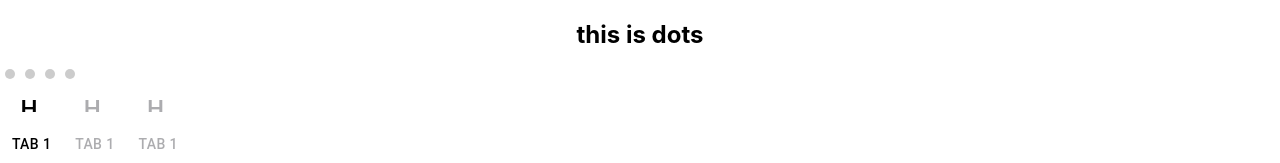
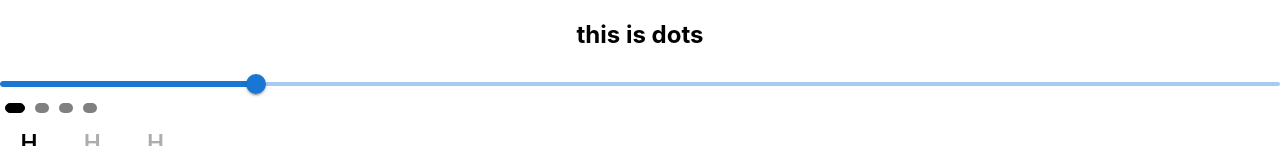
Before and after one commit to meermustan/react-material-ui, a React (Create React App) app: page / in a window 1280 px wide. Shown: the top 163 px of the page. Built offline with nearby package versions, Linux system fonts and the light colour scheme.

Commit message:
Added the range input selector

```diff
--- a/package.json
+++ b/package.json
@@ -9,6 +9,7 @@
     "@material-ui/styles": "^4.11.5",
     "@mui/icons-material": "^5.15.11",
     "@mui/material": "^5.15.11",
+    "@mui/styles": "^5.15.13",
     "@testing-library/jest-dom": "^5.17.0",
     "@testing-library/react": "^13.4.0",
     "@testing-library/user-event": "^13.5.0",
--- a/src/App.css
+++ b/src/App.css
@@ -11,6 +11,10 @@
   .App-logo {
     animation: App-logo-spin infinite 20s linear;
   }
+}
+
+.MuiTooltip-popper {  /* Target Material-UI tooltip class */
+  background-color: transparent !important;  /* Set transparent background with high specificity */
 }
 
 .App-header {
--- a/src/App.js
+++ b/src/App.js
@@ -5,6 +5,7 @@ import SwipeableTabs from './components/SwipeableTabs';
 import CircularTabBar from './components/CircularTabs';
 import { Button,Checkbox } from '@material-ui/core';
 import AcUnitIcon from '@mui/icons-material/AcUnit';
+import MultiSlider from './components/MultiSlider';
 
 function App() {
 
@@ -20,6 +21,7 @@ function App() {
   return (
     <div className="App">
         <h2>this is dots</h2>
+       <MultiSlider />
        <CustomDots totalDots={4} />
        <SwipeableTabs />
        <CircularTabBar  tabs={myTabs} onTabClick={handleTabClick} />
--- a/src/components/CustomDots.jsx
+++ b/src/components/CustomDots.jsx
@@ -1,7 +1,7 @@
 import React, { useState } from 'react';
-// import './CustomDots.css'; // Import your CSS file for styling
+import PropTypes from 'prop-types';
 
-const CustomDots = ({ totalDots }) => {
+const CustomDots = ({ totalDots, dotWidth, activeColor, inactiveColor }) => {
   const [activeDot, setActiveDot] = useState(0);
 
   const handleClick = (index) => {
@@ -9,21 +9,55 @@ const CustomDots = ({ totalDots }) => {
   };
 
   const calculateActiveDotPosition = () => {
-    return { left: `${activeDot * 50}px` }; // Assuming each dot has a width of 50px
+    return { left: `${activeDot * dotWidth}px` };
   };
 
   return (
     <div className="custom-dots-container">
-      <div className="active-dot" style={calculateActiveDotPosition()} />
       {Array.from({ length: totalDots }).map((_, index) => (
-        <div
+        <button
           key={index}
           className={`custom-dot ${activeDot === index ? 'active' : ''}`}
           onClick={() => handleClick(index)}
+          aria-label={`Dot ${index + 1}`}
+          aria-current={activeDot === index ? 'true' : null}
+          style={{
+            width: activeDot === index ? '20px' :`5px`,
+            height: `${dotWidth}px`,
+            borderRadius: activeDot === index? '20px' : '50px',
+            margin: '0 5px',
+            backgroundColor: activeDot === index ? activeColor : inactiveColor,
+            border: `1px solid ${activeDot === index ? activeColor : 'transparent'}`,
+            cursor: 'pointer',
+          }}
         />
       ))}
+      <div
+        className="active-dot"
+        style={{
+          position: 'absolute',
+          bottom: '0',
+          left: calculateActiveDotPosition().left,
+          width: `${dotWidth}px`,
+          height: '2px',
+          backgroundColor: activeColor,
+        }}
+        aria-hidden="true"
+      />
     </div>
   );
 };
 
+CustomDots.propTypes = {
+  totalDots: PropTypes.number.isRequired,
+  dotWidth: PropTypes.number.isRequired,
+  activeColor: PropTypes.string,
+  inactiveColor: PropTypes.string,
+};
+
+CustomDots.defaultProps = {
+  activeColor: 'black',
+  inactiveColor: 'grey',
+};
+
 export default CustomDots;
--- /dev/null
+++ b/src/components/MultiSlider.jsx
@@ -0,0 +1,101 @@
+import React from 'react';
+import Tooltip,{ tooltipClasses } from '@mui/material/Tooltip';
+import { styled } from '@mui/material/styles';
+import Slider, { SliderThumb, SliderValueLabelProps } from '@mui/material/Slider';
+import { makeStyles } from '@mui/styles'; // Import for custom styles
+
+const useStyles = makeStyles((theme) => ({
+  tooltip: {
+    transform: 'translateY(-50%)',
+    height: '100%',
+    backgroundColor: 'inherit',
+    borderRadius: '4px',
+    height: "calc(100% + 60px)",
+    display: 'flex',
+    flexDirection: 'column',
+    alignItems: 'center',
+    justifyContent: 'space-between',
+    '&.MuiSlider-thumb:hover':{
+        boxShadow: 'none',
+    },
+  },
+  tooltipLine: {
+    border: '1px solid #1976d2',
+    flex: 1,
+  },
+  tooltipCircle: {
+    width: '100%',
+    padding: '4px 6px',
+    height: '24px',
+    backgroundColor: '#1976d2',
+    borderRadius: '20px',
+    display: 'flex',
+    justifyContent: 'center',
+    alignItems: 'center',
+  },
+  [tooltipClasses.popper]: {
+    backgroundColor: 'transparent',
+  },
+  tooltipValue: {
+    color: '#fff',
+    fontWeight: 'bold',
+    fontSize: '14px',
+  },
+}));
+
+
+
+function ValueLabelComponent(props) {
+  const { children, value } = props;
+  const classes = useStyles();
+
+  return (
+    <Tooltip enterTouchDelay={0} placement="top"  componentsProps={{
+        popper: {
+          sx: {
+            [`& .${tooltipClasses.tooltip}`]: {
+              backgroundColor: (theme) => "green",
+              zIndex: "-10",
+              height: '0px',
+              backgroundColor: 'transparent',
+            }
+          }
+        }
+      }}
+      title={
+      <div className={classes.tooltip}>
+        <div className={classes.tooltipCircle}>
+          <span className={classes.tooltipValue}>{value}</span>
+        </div>
+        <div className={classes.tooltipLine} />
+      </div>
+    }>
+      {children}
+    </Tooltip>
+  );
+}
+
+export default function MultiSlider() {
+  const classes = useStyles();
+
+  const [value, setValue] = React.useState(20); // Set initial range values
+
+  const handleChange = (event, newValue) => {
+    setValue(newValue);
+  };
+
+  return (
+    <div>
+      <Slider
+        value={value}
+        onChange={handleChange}
+        valueLabelDisplay="auto"
+        slots={{
+          valueLabel: ValueLabelComponent,
+        }}
+        aria-label="custom thumb label"
+        defaultValue={[0]} // Set default range values
+      />
+    </div>
+  );
+}
```
Also changed, not shown: 1 other file (tests, documents, lock files or other folders).
